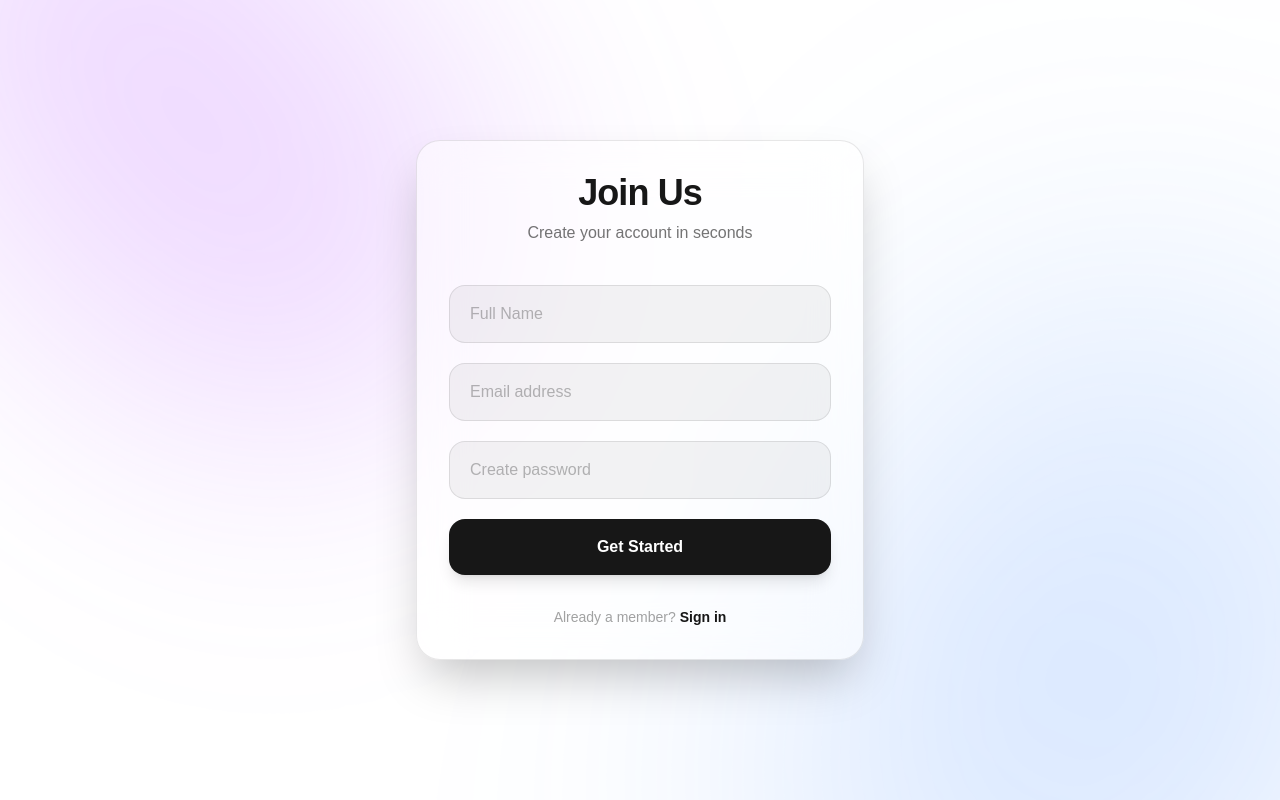
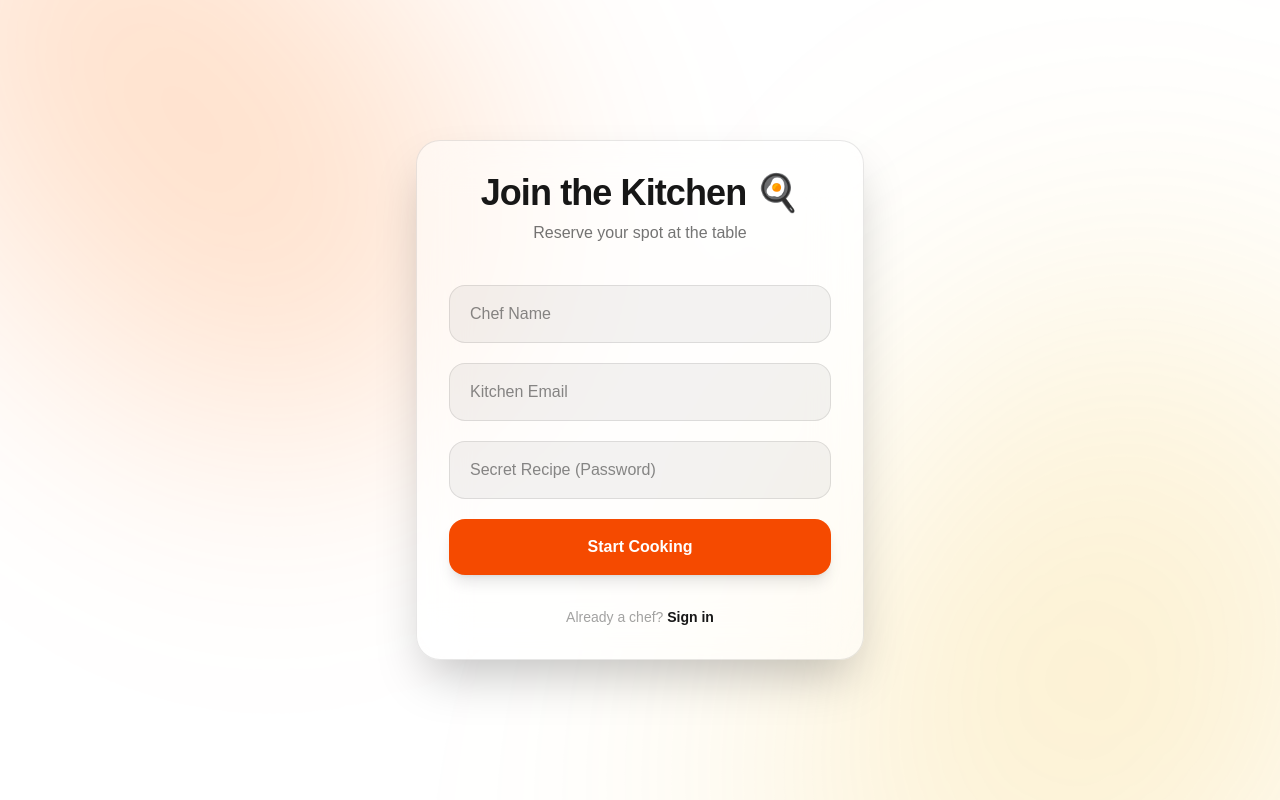
Before and after one commit to athuljain/next-js-recipe-app, a Next.js app: page /register in a window 1280 px wide. Built offline with nearby package versions, Linux system fonts and the light colour scheme.

Commit message:
designed alert usering react toast

```diff
--- a/app/login/page.js
+++ b/app/login/page.js
@@ -1,57 +1,3 @@
-// "use client";
-// import { useState } from "react";
-// import { useRouter } from "next/navigation";
-
-// export default function Login() {
-//   const router = useRouter();
-//   const [form, setForm] = useState({
-//     email: "",
-//     password: ""
-//   });
-
-//   const handleChange = (e) => {
-//     setForm({ ...form, [e.target.name]: e.target.value });
-//   };
-
-//  const handleSubmit = async (e) => {
-//   e.preventDefault();
-
-//   const res = await fetch("/api/auth/login", {
-//     method: "POST",
-//     headers: {
-//       "Content-Type": "application/json"
-//     },
-//     body: JSON.stringify(form)
-//   });
-
-//   const data = await res.json();
-
-//   if (data.token) {
-//     localStorage.setItem("token", data.token);
-//     localStorage.setItem("userId", data.user.id);
-//     localStorage.setItem("name", data.user.name);
-//     router.push("/dashboard");
-//   } else {
-//     alert("Invalid Credentials");
-//   }
-// };
-//   return (
-//     <div>
-//       <h1>Login</h1>
-
-//       <form onSubmit={handleSubmit}>
-//         <input name="email" placeholder="Email" onChange={handleChange} />
-//         <input
-//           name="password"
-//           type="password"
-//           placeholder="Password"
-//           onChange={handleChange}
-//         />
-//         <button>Login</button>
-//       </form>
-//     </div>
-//   );
-// }
 
 
 
@@ -59,6 +5,7 @@
 import { useState } from "react";
 import { useRouter } from "next/navigation";
 import { motion } from "framer-motion";
+import toast, { Toaster } from "react-hot-toast"; // 1. Import Toast
 
 export default function Login() {
   const router = useRouter();
@@ -86,12 +33,27 @@ export default function Login() {
         localStorage.setItem("token", data.token);
         localStorage.setItem("userId", data.user.id);
         localStorage.setItem("name", data.user.name);
-        router.push("/dashboard");
+
+        // Success Toast: The chef is in the kitchen!
+        toast.success(`Welcome back, Chef ${data.user.name}!`, {
+          icon: '🔪',
+          style: {
+            borderRadius: '15px',
+            background: '#1a1a1a',
+            color: '#fff',
+            border: '1px solid rgba(255,255,255,0.1)'
+          },
+        });
+
+        setTimeout(() => router.push("/dashboard"), 1200);
       } else {
-        alert("Invalid Credentials");
+        // Error Toast: Wrong recipe/credentials
+        toast.error("Invalid Recipe! Check your email or password.", {
+          icon: '🚫',
+        });
       }
     } catch (error) {
-      alert("Something went wrong. Please try again.");
+      toast.error("The kitchen is closed due to a server error.");
     } finally {
       setIsLoading(false);
     }
@@ -99,23 +61,20 @@ export default function Login() {
 
   return (
     <div className="relative min-h-screen flex items-center justify-center overflow-hidden">
-      {/* Background Glows - Matching the Register style */}
+      {/* 2. Toaster Container */}
+      <Toaster position="top-center" reverseOrder={false} />
+
+      {/* Background Glows - Matching the Cooking Style */}
       <div className="absolute inset-0 z-0">
         <motion.div
-          animate={{
-            scale: [1, 1.1, 1],
-            x: [0, 30, 0]
-          }}
+          animate={{ scale: [1, 1.1, 1], x: [0, 30, 0] }}
           transition={{ duration: 10, repeat: Infinity }}
-          className="absolute top-1/4 -right-20 w-80 h-80 rounded-full bg-blue-500/10 blur-[100px]"
+          className="absolute top-1/4 -right-20 w-80 h-80 rounded-full bg-orange-500/10 blur-[100px]"
         />
         <motion.div
-          animate={{
-            scale: [1, 1.2, 1],
-            x: [0, -30, 0]
-          }}
+          animate={{ scale: [1, 1.2, 1], x: [0, -30, 0] }}
           transition={{ duration: 12, repeat: Infinity }}
-          className="absolute bottom-1/4 -left-20 w-80 h-80 rounded-full bg-purple-500/10 blur-[100px]"
+          className="absolute bottom-1/4 -left-20 w-80 h-80 rounded-full bg-amber-500/10 blur-[100px]"
         />
       </div>
 
@@ -126,8 +85,8 @@ export default function Login() {
         className="relative z-10 w-full max-w-md p-8 mx-4 rounded-3xl border border-foreground/10 bg-background/60 backdrop-blur-2xl shadow-[0_20px_50px_rgba(0,0,0,0.1)]"
       >
         <div className="text-center mb-10">
-          <h1 className="text-4xl font-bold tracking-tight">Welcome Back</h1>
-          <p className="text-foreground/50 mt-2">Enter your credentials to access your account</p>
+          <h1 className="text-4xl font-bold tracking-tight">Welcome Back 🧑‍🍳</h1>
+          <p className="text-foreground/50 mt-2">Sign in to start your shift</p>
         </div>
 
         <form onSubmit={handleSubmit} className="space-y-4">
@@ -135,9 +94,9 @@ export default function Login() {
             <input
               name="email"
               type="email"
-              placeholder="Email address"
+              placeholder="Chef Email"
               onChange={handleChange}
-              className="w-full px-5 py-4 rounded-2xl bg-foreground/[0.03] border border-foreground/10 focus:border-blue-500 focus:ring-4 focus:ring-blue-500/10 outline-none transition-all placeholder:text-foreground/30"
+              className="w-full px-5 py-4 rounded-2xl bg-foreground/[0.03] border border-foreground/10 focus:border-orange-500 focus:ring-4 focus:ring-orange-500/10 outline-none transition-all placeholder:text-foreground/30"
               required
             />
           </div>
@@ -146,9 +105,9 @@ export default function Login() {
             <input
               name="password"
               type="password"
-              placeholder="Password"
+              placeholder="Chef Password"
               onChange={handleChange}
-              className="w-full px-5 py-4 rounded-2xl bg-foreground/[0.03] border border-foreground/10 focus:border-blue-500 focus:ring-4 focus:ring-blue-500/10 outline-none transition-all placeholder:text-foreground/30"
+              className="w-full px-5 py-4 rounded-2xl bg-foreground/[0.03] border border-foreground/10 focus:border-orange-500 focus:ring-4 focus:ring-orange-500/10 outline-none transition-all placeholder:text-foreground/30"
               required
             />
           </div>
@@ -157,24 +116,27 @@ export default function Login() {
             whileHover={{ y: -2 }}
             whileTap={{ scale: 0.98 }}
             disabled={isLoading}
-            className="w-full py-4 mt-2 bg-foreground text-background font-semibold rounded-2xl shadow-xl hover:shadow-foreground/10 transition-all flex items-center justify-center gap-2"
+            className="w-full py-4 mt-2 bg-orange-600 text-white font-semibold rounded-2xl shadow-xl hover:bg-orange-500 transition-all flex items-center justify-center gap-2"
           >
             {isLoading ? (
-              <div className="h-5 w-5 border-2 border-background/30 border-t-background rounded-full animate-spin" />
+              <>
+                <div className="h-5 w-5 border-2 border-white/30 border-t-white rounded-full animate-spin" />
+                <span>Checking Pantry...</span>
+              </>
             ) : (
-              "Sign In"
+              "Clock In"
             )}
           </motion.button>
         </form>
 
         <div className="mt-8 pt-6 border-t border-foreground/5 text-center">
           <p className="text-foreground/40 text-sm">
-            Don't have an account?{" "}
+            New to the team?{" "}
             <button
               onClick={() => router.push("/register")}
-              className="text-foreground font-semibold hover:text-blue-500 transition-colors"
+              className="text-foreground font-semibold hover:text-orange-500 transition-colors"
             >
-              Create one
+              Apply as Chef
             </button>
           </p>
         </div>
--- a/app/register/page.js
+++ b/app/register/page.js
@@ -1,14 +1,14 @@
+
+
 // "use client";
 // import { useState } from "react";
 // import { useRouter } from "next/navigation";
+// import { motion } from "framer-motion";
 
 // export default function Register() {
 //   const router = useRouter();
-//   const [form, setForm] = useState({
-//     name: "",
-//     email: "",
-//     password: ""
-//   });
+//   const [form, setForm] = useState({ name: "", email: "", password: "" });
+//   const [isLoading, setIsLoading] = useState(false);
 
 //   const handleChange = (e) => {
 //     setForm({ ...form, [e.target.name]: e.target.value });
@@ -16,42 +16,120 @@
 
 //   const handleSubmit = async (e) => {
 //     e.preventDefault();
+//     setIsLoading(true);
 
-//     const res = await fetch("/api/auth/register", {
-//       method: "POST",
-//       body: JSON.stringify(form)
-//     });
-
-//     const data = await res.json();
-//     alert(data.message);
-//    if (res.status === 400 || res.ok) {
-//     router.push("/login");
-//   }
+//     try {
+//       const res = await fetch("/api/auth/register", {
+//         method: "POST",
+//         body: JSON.stringify(form)
+//       });
+//       const data = await res.json();
+//       alert(data.message);
+//       if (res.status === 400 || res.ok) {
+//         router.push("/login");
+//       }
+//     } finally {
+//       setIsLoading(false);
+//     }
 //   };
 
 //   return (
-//     <div>
-//       <h1>Register</h1>
+//     <div className="relative min-h-screen flex items-center justify-center overflow-hidden transition-colors duration-500">
+//       {/* Animated Background Elements */}
+//       <div className="absolute inset-0 z-0">
+//         <motion.div
+//           animate={{
+//             scale: [1, 1.2, 1],
+//             rotate: [0, 90, 0],
+//           }}
+//           transition={{ duration: 20, repeat: Infinity, ease: "linear" }}
+//           className="absolute -top-[10%] -left-[10%] w-[50%] h-[50%] rounded-full bg-purple-500/20 blur-[120px]"
+//         />
+//         <motion.div
+//           animate={{
+//             scale: [1, 1.3, 1],
+//             rotate: [0, -90, 0],
+//           }}
+//           transition={{ duration: 15, repeat: Infinity, ease: "linear" }}
+//           className="absolute -bottom-[10%] -right-[10%] w-[50%] h-[50%] rounded-full bg-blue-500/20 blur-[120px]"
+//         />
+//       </div>
 
-//       <form onSubmit={handleSubmit}>
-//         <input name="name" placeholder="Name" onChange={handleChange} />
-//         <input name="email" placeholder="Email" onChange={handleChange} />
-//         <input
-//           name="password"
-//           type="password"
-//           placeholder="Password"
-//           onChange={handleChange}
-//         />
-//         <button>Register</button>
-//       </form>
+//       <motion.div
+//         initial={{ opacity: 0, y: 30 }}
+//         animate={{ opacity: 1, y: 0 }}
+//         className="relative z-10 w-full max-w-md p-8 mx-4 rounded-3xl border border-foreground/10 bg-background/50 backdrop-blur-xl shadow-2xl"
+//       >
+//         <div className="text-center mb-10">
+//           <h1 className="text-4xl font-extrabold tracking-tight mb-2">
+//             Join Us
+//           </h1>
+//           <p className="text-foreground/60">Create your account in seconds</p>
+//         </div>
+
+//         <form onSubmit={handleSubmit} className="space-y-5">
+//           <div className="space-y-1">
+//             <input
+//               name="name"
+//               placeholder="Full Name"
+//               onChange={handleChange}
+//               className="w-full px-5 py-4 rounded-2xl bg-foreground/5 border border-foreground/10 focus:border-purple-500 focus:ring-2 focus:ring-purple-500/20 outline-none transition-all placeholder:text-foreground/30"
+//               required
+//             />
+//           </div>
+
+//           <div className="space-y-1">
+//             <input
+//               name="email"
+//               type="email"
+//               placeholder="Email address"
+//               onChange={handleChange}
+//               className="w-full px-5 py-4 rounded-2xl bg-foreground/5 border border-foreground/10 focus:border-purple-500 focus:ring-2 focus:ring-purple-500/20 outline-none transition-all placeholder:text-foreground/30"
+//               required
+//             />
+//           </div>
+
+//           <div className="space-y-1">
+//             <input
+//               name="password"
+//               type="password"
+//               placeholder="Create password"
+//               onChange={handleChange}
+//               className="w-full px-5 py-4 rounded-2xl bg-foreground/5 border border-foreground/10 focus:border-purple-500 focus:ring-2 focus:ring-purple-500/20 outline-none transition-all placeholder:text-foreground/30"
+//               required
+//             />
+//           </div>
+
+//           <motion.button
+//             whileHover={{ scale: 1.01 }}
+//             whileTap={{ scale: 0.98 }}
+//             disabled={isLoading}
+//             className="w-full py-4 bg-foreground text-background font-bold rounded-2xl shadow-lg hover:opacity-90 transition-all disabled:opacity-50"
+//           >
+//             {isLoading ? "Creating account..." : "Get Started"}
+//           </motion.button>
+//         </form>
+
+//         <p className="mt-8 text-center text-foreground/40 text-sm">
+//           Already a member?{" "}
+//           <button
+//             onClick={() => router.push("/login")}
+//             className="text-foreground font-semibold hover:underline"
+//           >
+//             Sign in
+//           </button>
+//         </p>
+//       </motion.div>
 //     </div>
 //   );
 // }
+
 
 "use client";
 import { useState } from "react";
 import { useRouter } from "next/navigation";
 import { motion } from "framer-motion";
+import toast, { Toaster } from "react-hot-toast"; // 1. Import Toast
 
 export default function Register() {
   const router = useRouter();
@@ -72,10 +150,22 @@ export default function Register() {
         body: JSON.stringify(form)
       });
       const data = await res.json();
-      alert(data.message);
-      if (res.status === 400 || res.ok) {
-        router.push("/login");
+
+      if (res.ok) {
+        // Success: The dish is served!
+        toast.success("Order Up! Your account is ready.", {
+          icon: '👨‍🍳',
+          style: { borderRadius: '15px', background: '#333', color: '#fff' }
+        });
+        setTimeout(() => router.push("/login"), 1500);
+      } else {
+        // Error: Something burnt in the kitchen
+        toast.error(data.message || "Kitchen error! Try again.", {
+          icon: '🔥',
+        });
       }
+    } catch (error) {
+      toast.error("The stove wouldn't light. Check your connection.");
     } finally {
       setIsLoading(false);
     }
@@ -83,23 +173,20 @@ export default function Register() {
 
   return (
     <div className="relative min-h-screen flex items-center justify-center overflow-hidden transition-colors duration-500">
+      {/* 2. Place the Toaster component anywhere */}
+      <Toaster position="top-center" reverseOrder={false} />
+
       {/* Animated Background Elements */}
       <div className="absolute inset-0 z-0">
         <motion.div
-          animate={{
-            scale: [1, 1.2, 1],
-            rotate: [0, 90, 0],
-          }}
+          animate={{ scale: [1, 1.2, 1], rotate: [0, 90, 0] }}
           transition={{ duration: 20, repeat: Infinity, ease: "linear" }}
-          className="absolute -top-[10%] -left-[10%] w-[50%] h-[50%] rounded-full bg-purple-500/20 blur-[120px]"
+          className="absolute -top-[10%] -left-[10%] w-[50%] h-[50%] rounded-full bg-orange-500/20 blur-[120px]"
         />
         <motion.div
-          animate={{
-            scale: [1, 1.3, 1],
-            rotate: [0, -90, 0],
-          }}
+          animate={{ scale: [1, 1.3, 1], rotate: [0, -90, 0] }}
           transition={{ duration: 15, repeat: Infinity, ease: "linear" }}
-          className="absolute -bottom-[10%] -right-[10%] w-[50%] h-[50%] rounded-full bg-blue-500/20 blur-[120px]"
+          className="absolute -bottom-[10%] -right-[10%] w-[50%] h-[50%] rounded-full bg-yellow-500/20 blur-[120px]"
         />
       </div>
 
@@ -110,56 +197,50 @@ export default function Register() {
       >
         <div className="text-center mb-10">
           <h1 className="text-4xl font-extrabold tracking-tight mb-2">
-            Join Us
+            Join the Kitchen 🍳
           </h1>
-          <p className="text-foreground/60">Create your account in seconds</p>
+          <p className="text-foreground/60">Reserve your spot at the table</p>
         </div>
 
         <form onSubmit={handleSubmit} className="space-y-5">
-          <div className="space-y-1">
           <input
             name="name"
-              placeholder="Full Name"
+            placeholder="Chef Name"
             onChange={handleChange}
-              className="w-full px-5 py-4 rounded-2xl bg-foreground/5 border border-foreground/10 focus:border-purple-500 focus:ring-2 focus:ring-purple-500/20 outline-none transition-all placeholder:text-foreground/30"
+            className="w-full px-5 py-4 rounded-2xl bg-foreground/5 border border-foreground/10 focus:border-orange-500 focus:ring-2 focus:ring-orange-500/20 outline-none transition-all"
             required
           />
-          </div>
 
-          <div className="space-y-1">
           <input
             name="email"
             type="email"
-              placeholder="Email address"
+            placeholder="Kitchen Email"
             onChange={handleChange}
-              className="w-full px-5 py-4 rounded-2xl bg-foreground/5 border border-foreground/10 focus:border-purple-500 focus:ring-2 focus:ring-purple-500/20 outline-none transition-all placeholder:text-foreground/30"
+            className="w-full px-5 py-4 rounded-2xl bg-foreground/5 border border-foreground/10 focus:border-orange-500 focus:ring-2 focus:ring-orange-500/20 outline-none transition-all"
             required
           />
-          </div>
 
-          <div className="space-y-1">
           <input
             name="password"
             type="password"
-              placeholder="Create password"
+            placeholder="Secret Recipe (Password)"
             onChange={handleChange}
-              className="w-full px-5 py-4 rounded-2xl bg-foreground/5 border border-foreground/10 focus:border-purple-500 focus:ring-2 focus:ring-purple-500/20 outline-none transition-all placeholder:text-foreground/30"
+            className="w-full px-5 py-4 rounded-2xl bg-foreground/5 border border-foreground/10 focus:border-orange-500 focus:ring-2 focus:ring-orange-500/20 outline-none transition-all"
             required
           />
-          </div>
 
           <motion.button
             whileHover={{ scale: 1.01 }}
             whileTap={{ scale: 0.98 }}
             disabled={isLoading}
-            className="w-full py-4 bg-foreground text-background font-bold rounded-2xl shadow-lg hover:opacity-90 transition-all disabled:opacity-50"
+            className="w-full py-4 bg-orange-600 text-white font-bold rounded-2xl shadow-lg hover:bg-orange-500 transition-all disabled:opacity-50"
           >
-            {isLoading ? "Creating account..." : "Get Started"}
+            {isLoading ? "Preheating..." : "Start Cooking"}
           </motion.button>
         </form>
 
         <p className="mt-8 text-center text-foreground/40 text-sm">
-          Already a member?{" "}
+          Already a chef?{" "}
           <button
             onClick={() => router.push("/login")}
             className="text-foreground font-semibold hover:underline"
--- a/package.json
+++ b/package.json
@@ -16,7 +16,8 @@
     "mongoose": "^9.1.5",
     "next": "16.1.6",
     "react": "19.2.3",
-    "react-dom": "19.2.3"
+    "react-dom": "19.2.3",
+    "react-hot-toast": "^2.6.0"
   },
   "devDependencies": {
     "@tailwindcss/postcss": "^4",
```
Also changed, not shown: app/user/[id]/page.js (added, +75 -0 lines), 1 other file (tests, documents, lock files or other folders). Lines whose indentation alone changed are shown as unchanged.
